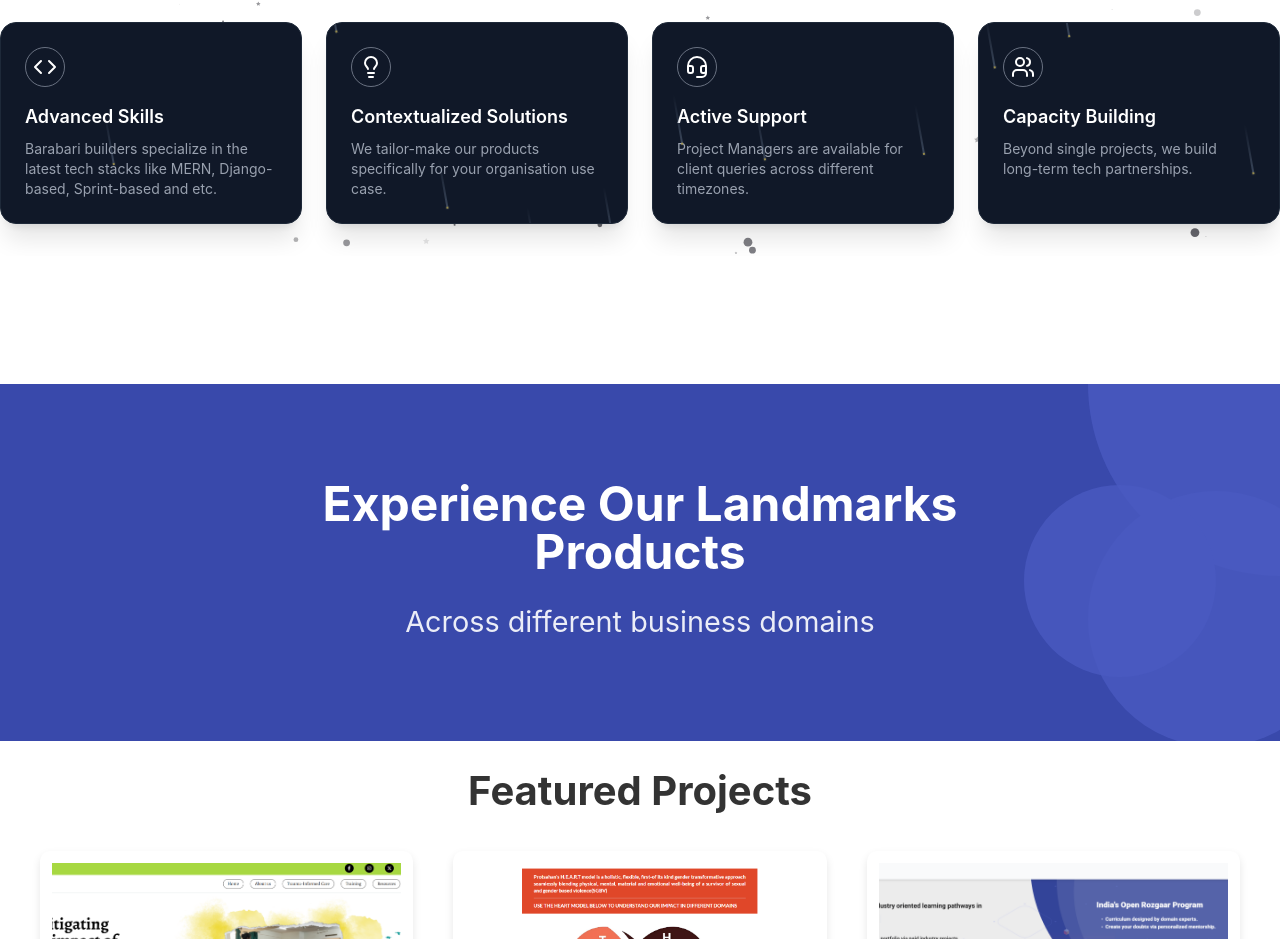
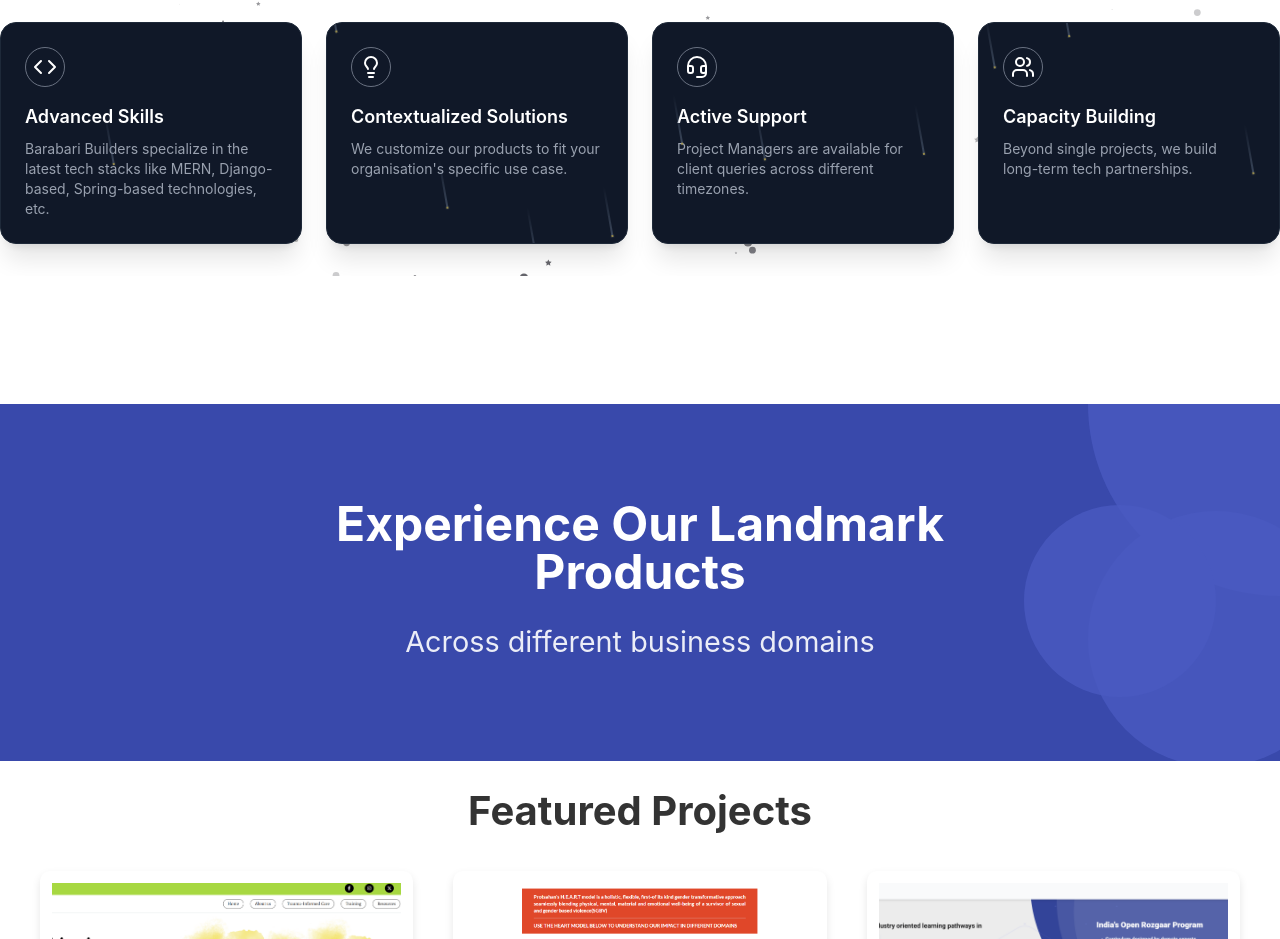
Before and after one commit to Barabari-Project/Portfolio, a React (Vite) app in the folder frontend/: page / in a window 1280 px wide. Shown: the part 1322-2261 px from the top of the page. Built offline with nearby package versions, Linux system fonts and the light colour scheme.

Commit message:
updated cards and few words

```diff
--- a/frontend/src/Json/Testimonial.json
+++ b/frontend/src/Json/Testimonial.json
@@ -113,7 +113,7 @@
       "quote": "An application that serve for farmers to fulfill their form needs",
       "allowCollaboration": "Want to discuss with the team",
       "author": {
-        "profileImg": ""
+        "profileImg": "/teamImg/imam-hussain.jpg"
       },
       "companyLogo": "",
       "techUsed": ["React", "Tailwind CSS", "TypeScript", "Node.js", "MongoDB"],
--- a/frontend/src/pages/HiringSection/HiringSection.jsx
+++ b/frontend/src/pages/HiringSection/HiringSection.jsx
@@ -14,13 +14,13 @@ function HireSection() {
       icon: <Code className="h-6 w-6 text-white" />, // Represents coding and advanced skills
       title: "Advanced Skills",
       description:
-        "Barabari builders specialize in the latest tech stacks like MERN, Django-based, Sprint-based and etc.",
+        "Barabari Builders specialize in the latest tech stacks like MERN, Django-based, Spring-based technologies, etc.",
     },
     {
       icon: <Lightbulb className="h-6 w-6 text-white" />, // Represents innovative and tailored solutions
       title: "Contextualized Solutions",
       description:
-        "We tailor-make our products specifically for your organisation use case.",
+        "We customize our products to fit your organisation's specific use case.",
     },
     {
       icon: <Headset className="h-6 w-6 text-white" />, // Represents active support and customer service
@@ -89,7 +89,7 @@ function HireSection() {
         <div className="max-w-7xl mx-auto px-4 sm:px-6 lg:px-8 flex items-center justify-center h-full relative z-10">
           <div className="max-w-3xl text-center">
             <h1 className="text-3xl md:text-4xl lg:text-5xl font-bold mb-4 md:mb-6">
-              Experience Our Landmarks Products
+              Experience Our Landmark Products
             </h1>
             <p className="text-base md:text-lg lg:text-[1.8rem] opacity-90">
               Across different business domains{" "}
--- a/frontend/src/pages/Testimonial/Testimonial.jsx
+++ b/frontend/src/pages/Testimonial/Testimonial.jsx
@@ -166,7 +166,7 @@ function Testimonial() {
           </div>
 
           {/* Image Carousel */}
-          {/* <div className="w-full md:w-[45%] lg:w-[40%] h-[40vh] sm:h-[50vh] md:h-[60vh] bg-white rounded-xl md:rounded-2xl overflow-hidden shadow-lg md:shadow-xl">
+{/* <div className="w-full md:w-[45%] lg:w-[40%] h-[40vh] sm:h-[50vh] md:h-[60vh] bg-white rounded-xl md:rounded-2xl overflow-hidden shadow-lg md:shadow-xl">
             <div className="h-full overflow-hidden">
               <div
                 ref={sliderRef}
```
Also changed, not shown: frontend/public/teamImg/imam-hussain.jpg (added).
